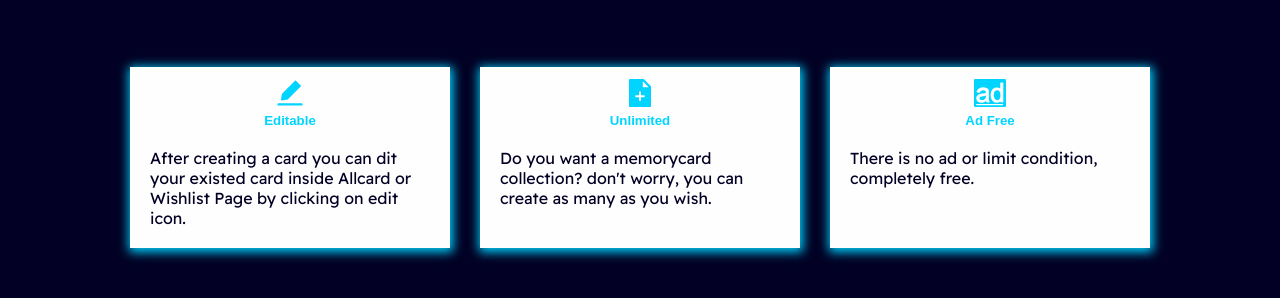
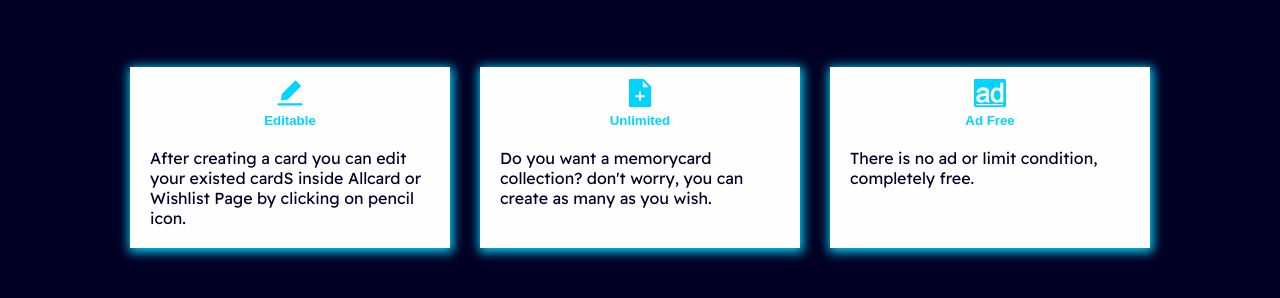
Before and after one commit to FarNys/MC_FRONTEND, a React (Create React App) app: page / in a window 1280 px wide. Shown: the part 780-1078 px from the top of the page. Built offline with nearby package versions, Linux system fonts and the light colour scheme; no server answers; a web font is replaced by a local one.

Commit message:
FIX DIT=>EDIT HOME CARD

```diff
--- a/src/pages/Home.js
+++ b/src/pages/Home.js
@@ -45,8 +45,8 @@ const Home = () => {
             <AiFillEdit className="icon_home" style={{ fontSize: 32 }} />
             <h5>Editable</h5>
             <p>
-              After creating a card you can dit your existed card inside Allcard
-              or Wishlist Page by clicking on edit icon.
+              After creating a card you can edit your existed cardS inside
+              Allcard or Wishlist Page by clicking on pencil icon.
             </p>
           </div>
           <div className="spec_items">
```
